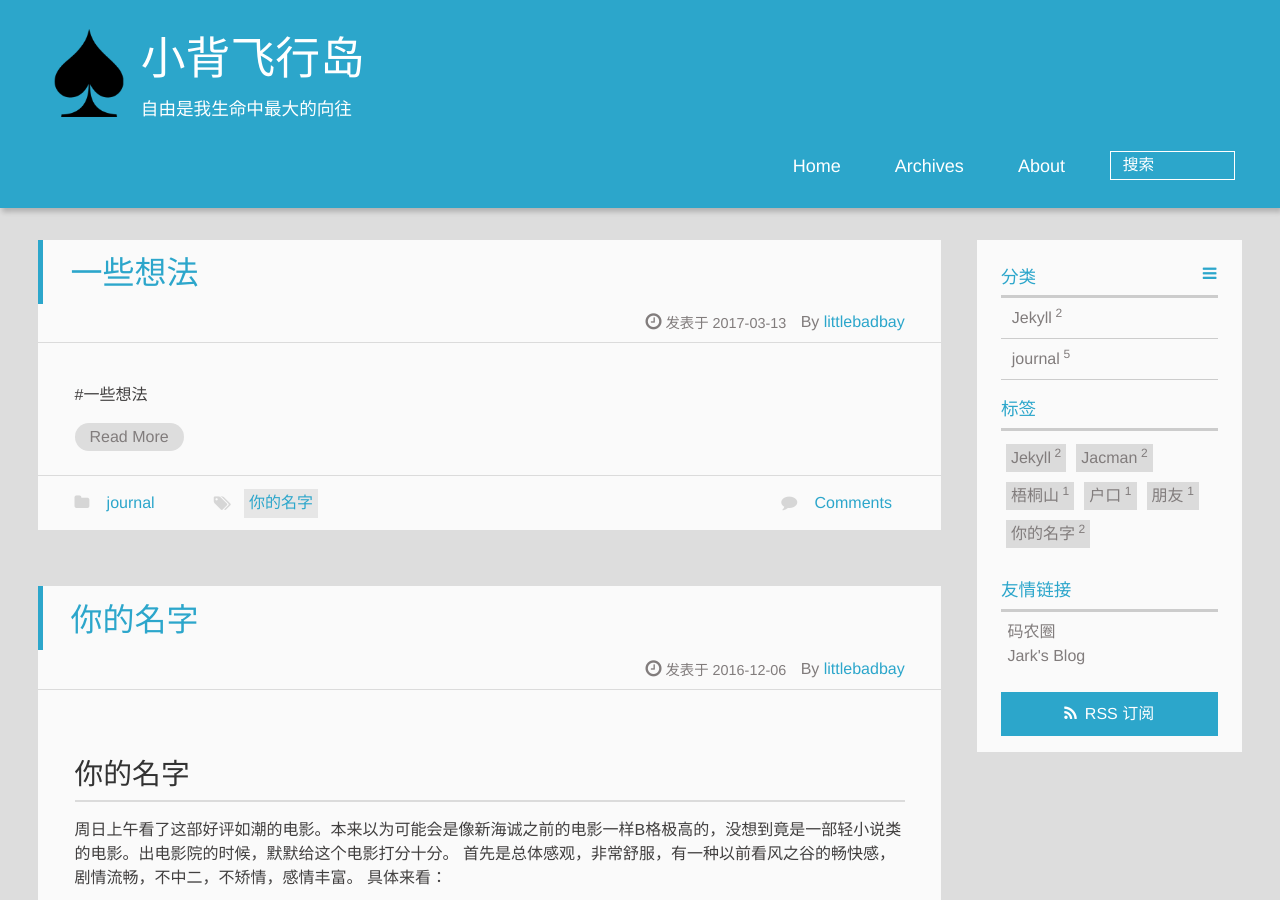
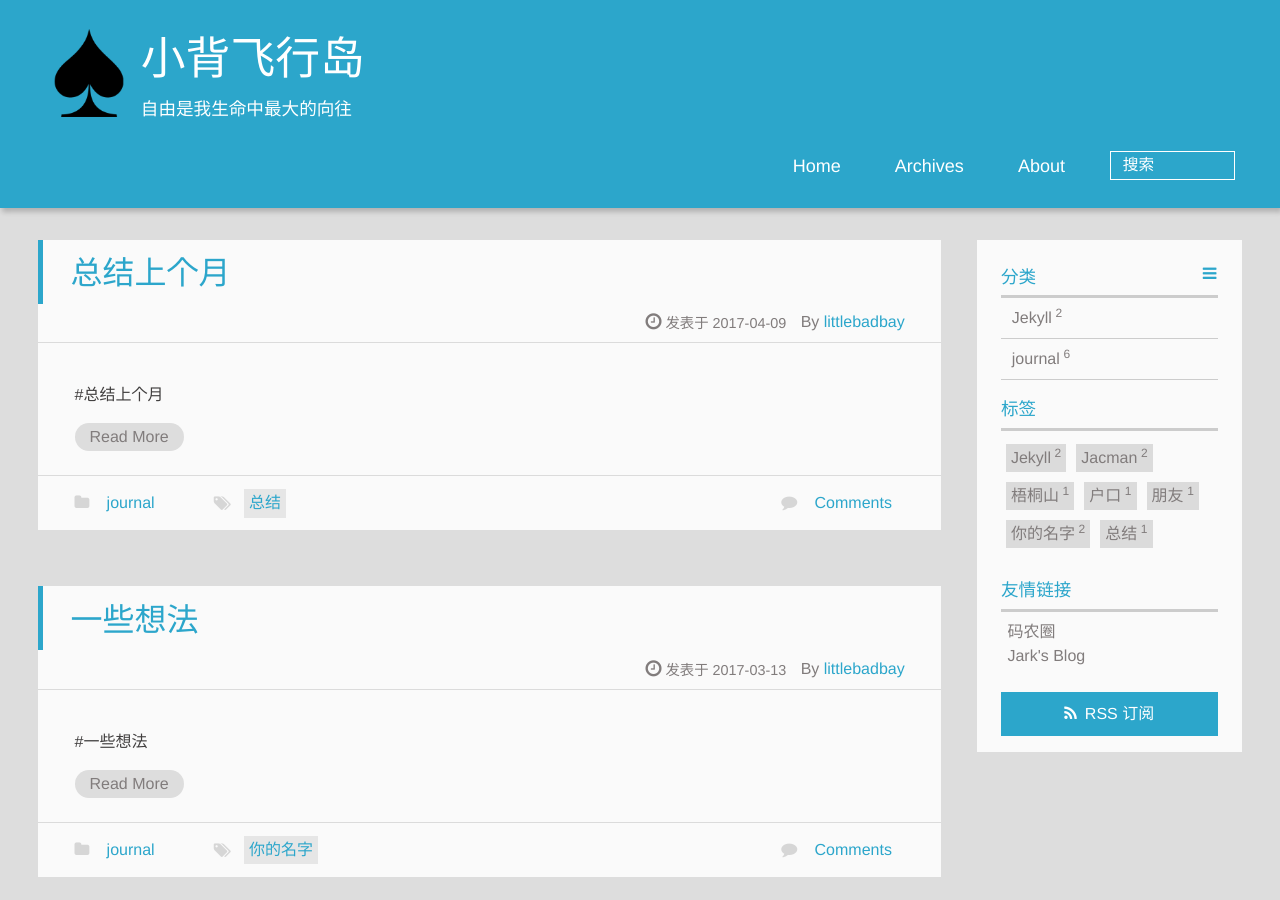
Before and after one commit to littlebadbay/littlebadbay.github.com, a Jekyll site: the page built from index.html, in a window 1280 px wide and 900 px high. Built offline with Jekyll 4.4.1, drawn with Linux system fonts in a browser that asks for light colours; Markdown is read by kramdown in place of the engine named in the settings; the list of posts is cut into pages by our own code; comment, search, counter and statistics services are not loaded; part of the change alters nothing that is shown.

Commit message:
change theme and add article
change theme and add article

```diff
--- a/_config.yml
+++ b/_config.yml
@@ -111,7 +111,7 @@ links:
 
 
 #### Comment
-duoshuo_shortname: badbay   ## e.g. wuchong   your duoshuo short name.
+duoshuo_shortname: ##badbay cannot used   ## e.g. wuchong   your duoshuo short name.
 disqus_shortname: littlebadbay    ## e.g. wuchong   your disqus short name.
 
 #### Share button
--- /dev/null
+++ b/_posts/2017-04-09-summary.md
@@ -0,0 +1,24 @@
+---
+layout: post
+title: 总结上个月
+tags:
+- 总结
+categories: journal
+description:
+---
+
+#总结上个月
+
+- 上个月是最忙的一个月，并且是中兴以来最难过的一个月。从过年后就开始加班，而实际上的工作是杂乱而且没有什么技术含量的，这个月最多的时候是在安装面板和维修单板，另外就是打包、搭环境、做实验。。。这些没什么意思，而且完全感觉不到进步，领导还感觉不到什么工作量。每天从早忙到晚，好不容易有些时间处理下EC、料单，很快又会被其他的事情打扰。上个月加班了一百多个小时，总共休息了一天，还是去相亲的，周三和周五也就四五天是有空的。前几天开会说整个数通部门的平均加班时间破70个小时，感觉整个人都不好了，70个小时的加班时间还要再加上两个小时的吃饭和休息时间感觉比大部分互联网公司加班时间都多了，要知道他们也不是天天加班的，如果继续这么下去的话，真是不可想象，这个估计会成为大批离职的导火索之一吧。
+- 养成一种习惯，上个月跑步也突破130km了，算下来比我想象的少多了，不过基本上还是算坚持下来了。三次十公里左右，接近一个小时，估计这个大概就是目前可以做到的最好水平了。唯一担心的是连续几天跑步小腿特别疼，还很难缓过来，是锻炼习惯不太好吧，还是要纠正过来。四月就差多了，都过去十天了，也就跑了三次，还是需要坚持下去，一方面是为了身体，另一方面也是为了养成一种习惯。
+- 上个月相亲一次，至今还是很遗憾，因为自己实在太弱了，根本不知道该如何去相处，去追求，各种自卑心理，不知道以后还能不能找到女朋友了。。。
+- 上个月燕郊发布新政策，新一轮限购开始了，五成的首付目前看来还可以接受，不过真的太不爽了，从中兴福利房开始，就不是一个开心的过程，感觉从最开始的激励措施，逐渐变成了要挟手段，虽然一开始也能预见到一些，但是总而言之，还是遇到了和之前一样不爽的事了。
+
+#本月目标
+
+- 博客又是好长时间不写了，必须坚持下来，一直以来好像都是搭一个博客，写一点，一直没有一个坚持下来的，总是不能完好备份下来，最近看了简书，看了一些优秀的技术博客，感觉还是要坚持，只要写的多了，最后终会养成习惯的。首先要坚持写*心得日记*，试试看能取得多大的进步
+- 每天晚上的时间都浪费掉了，坚持每天花一个小时以上学习和写博客。
+- 跑步要坚持下去，另外天气变暖了，而且强制加班也取消了，是该开展一些其他活动了。
+- 关于工作，最近的事情少了，要赶紧把EC全部解决，然后搭好验证环境，开始下一轮实验，无论如何，下一次实验要合理分配体力，更多的时间需要来让自己进步。
+
+>保留这个博客和蚂蚁笔记作为主力的博客和笔记软件
```
